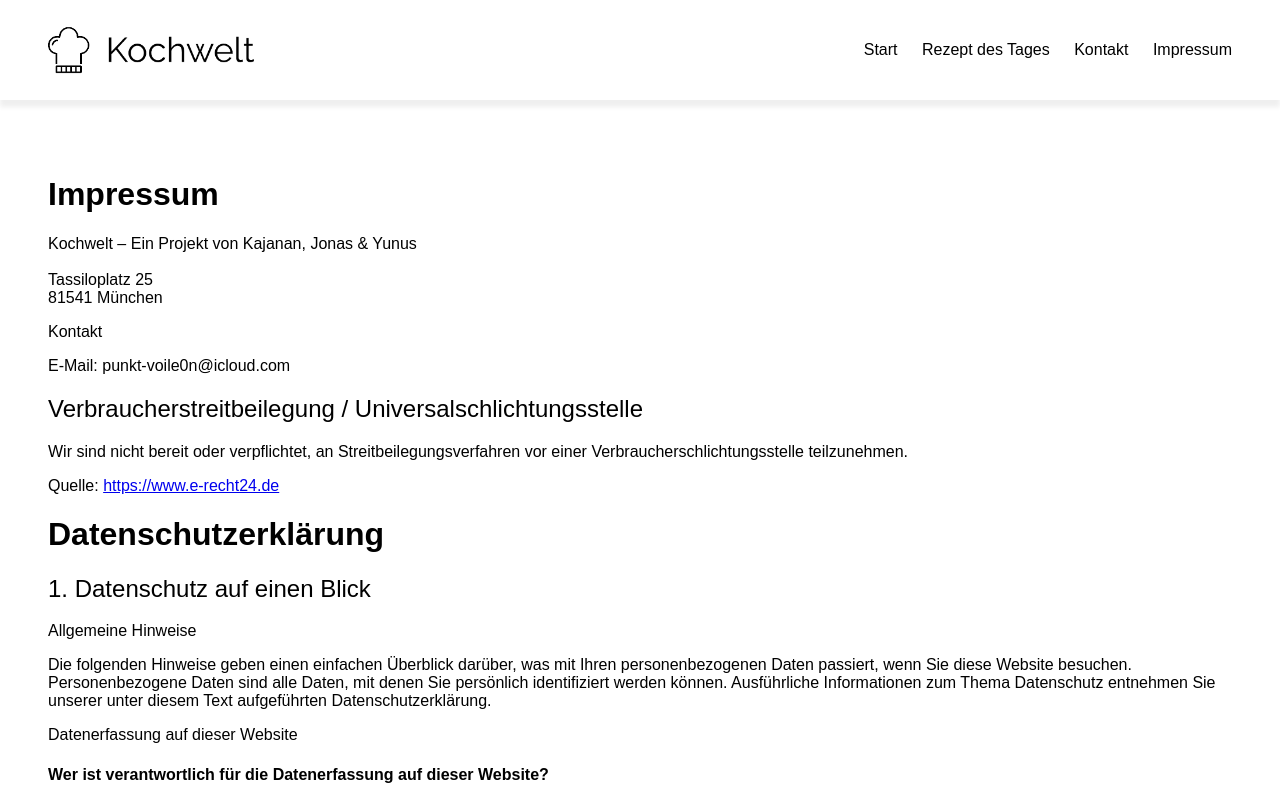
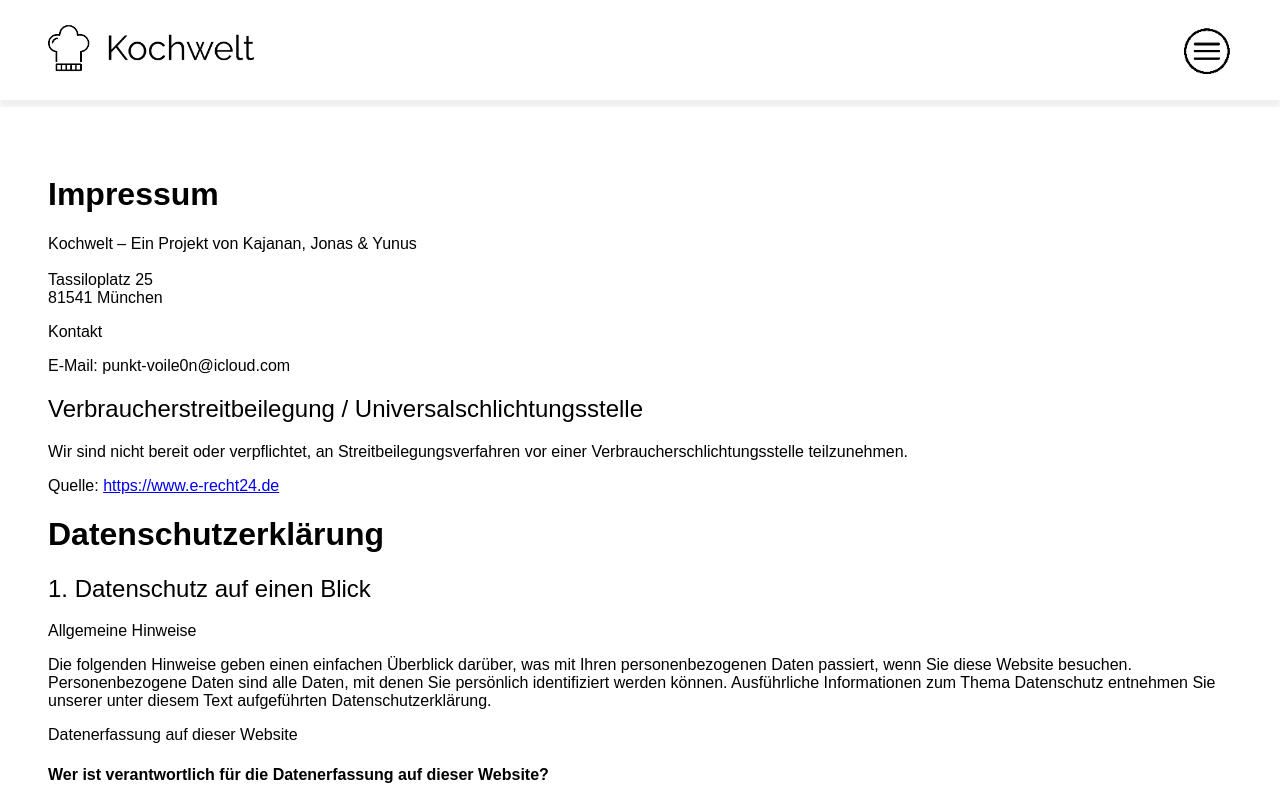
Before and after one commit to K1111n/Kochwelt, a plain HTML site: page impressum.html in a window 1280 px wide. Shown: the top 800 px of the page. Drawn offline with Linux system fonts and the light colour scheme.

Commit message:
impressum korrigiert

```diff
--- a/impressum.html
+++ b/impressum.html
@@ -5,6 +5,8 @@
     <meta name="viewport" content="width=device-width, initial-scale=1.0" />
     <link rel="stylesheet" href="styles.css" />
     <title>Impressum</title>
+
+    <script src="./script.js"></script>
     <link
       rel="icon"
       href="./s_r_w/assets/img/1_hero/PNG/sakura_logo.png"
@@ -12,20 +14,30 @@
     />
   </head>
   <body>
-    <header>
-      <img
-        class="logo"
-        src="./img/logo.png"
-        alt="Logo mit Schriftzug, Kochwelt"
-      />
+    <div class="content">
+      <header class="max-width">
+        <a href="./index.html"
+          ><img
+            class="logo"
+            src="./img/logo.png"
+            alt="Logo mit Schriftzug, Kochwelt"
+          />
+        </a>
 
-      <nav class="headmenu">
-        <a class="navlinks" href="start"> Start </a>
-        <a class="navlinks" href="rezept"> Rezept des Tages </a>
-        <a class="navlinks" href="kontakt"> Kontakt </a>
-        <a class="navlinks" href="impressum"> Impressum </a>
+        <img
+          onclick="togglerespmenu()"
+          class="menuimg"
+          src="./img/icons/menu-circle-3-64.png"
+          alt="Menu icon"
+        />
+      </header>
+      <nav id="respmenu" class="resp_menu_box resp_menu_closed">
+        <a class="navlinks" href="./index.html"> Start </a>
+        <a class="navlinks" href="./pesto.html"> Rezept des Tages </a>
+        <a class="navlinks" href="./contact.html"> Kontakt </a>
+        <a class="navlinks" href="./impressum.html"> Impressum </a>
       </nav>
-    </header>
+    </div>
 
     <main class="all-but-header-footer">
       <h1>Impressum</h1>
```
